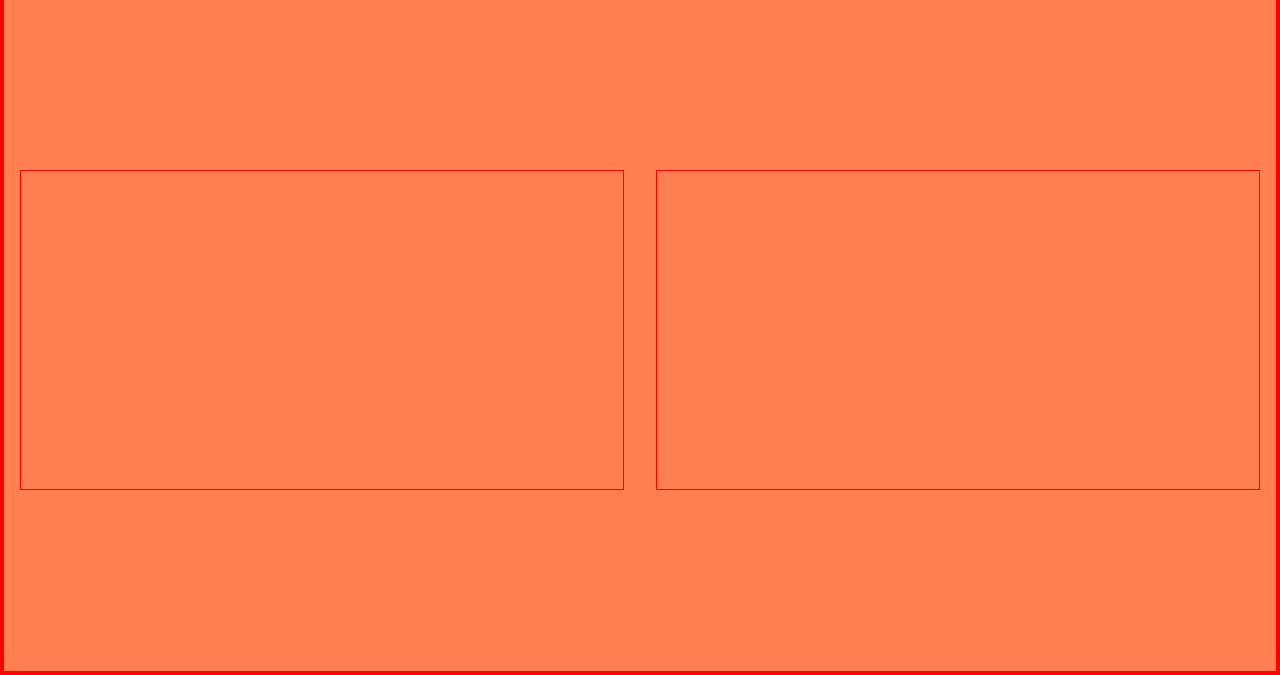
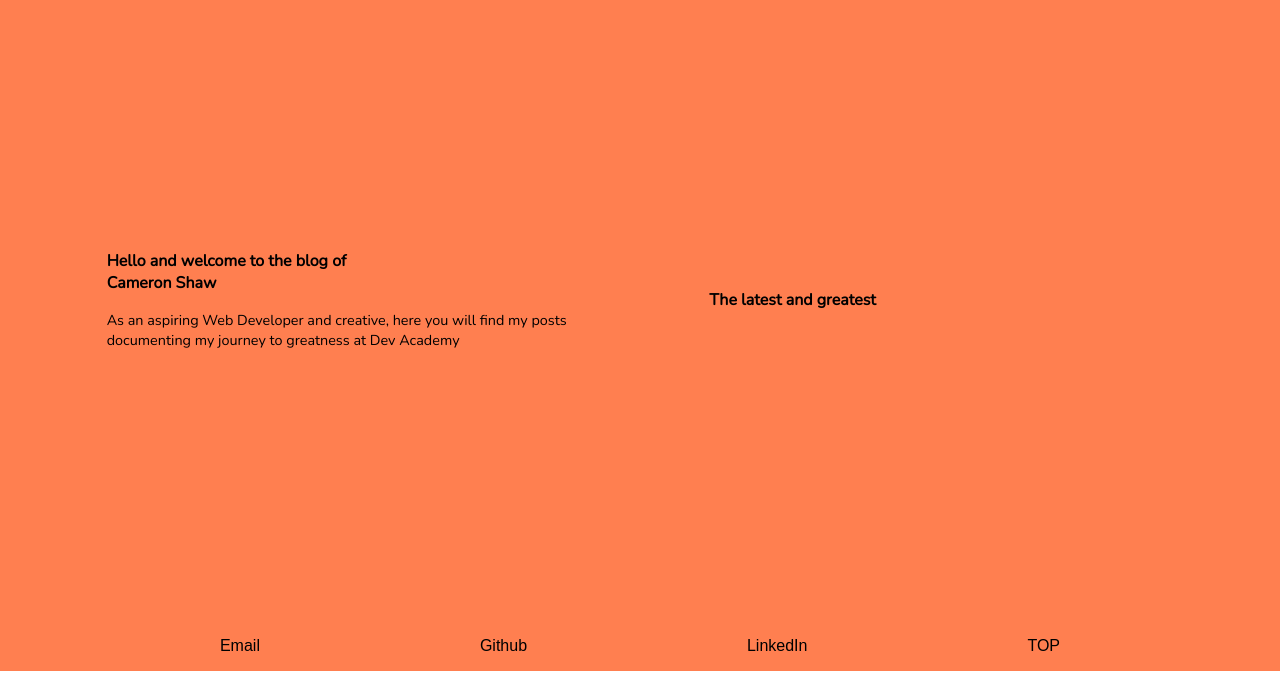
Before and after one commit to camshaw11/camshaw11.github.io, a plain HTML site: page index.html in a window 1280 px wide. Shown: the part 129-804 px from the top of the page. Drawn offline with nearby package versions, Linux system fonts and the light colour scheme; a web font is replaced by a local one.

Commit message:
testing layout for blog posts

```diff
--- a/index.html
+++ b/index.html
@@ -13,12 +13,21 @@
     </header>
     <main>
       <div class="about-me">
-
+        <h2 class="intro">Hello and welcome to the blog of <br>Cameron Shaw</h2>
+        <p class="more-info">As an aspiring Web Developer and creative, here you will find my posts documenting my journey to greatness at <a href="https://devacademy.co.nz/">Dev Academy</a></p>
       </div>
       <div class="blog-container">
-
+        <h2 class="intro">The latest and greatest</h2>
       </div>
     </main>
+    <footer>
+      <ul>
+        <li class="footer-title"><a href="mailto:cameronshaw95@gmail.com" target="_blank">Email</a></li>
+        <li class="footer-title"><a href="https://github.com/camshaw11" target="blank">Github</a></li>
+        <li class="footer-title"><a href="https://www.linkedin.com/in/cameron-shaw-085b2614b/" target="_blank">LinkedIn</a></li>
+        <li class="footer-title to-top"><a>TOP</a></li>
+      </ul>
+    </footer>
 </div>
 </body>
 </html>
--- a/styles/main.css
+++ b/styles/main.css
@@ -1,12 +1,14 @@
 @import url('https://fonts.googleapis.com/css2?family=Notable&display=swap');
+@import url('https://fonts.googleapis.com/css2?family=Nunito&display=swap');
 
 :root {
     --letter-spacing: 0.1em;
+    --title-font: 'Notable', sans-serif;
   }
 
 * {
     box-sizing: border-box;
-    border: 1px solid red;
+    /* border: 1px solid red; */
 }
 
 html, body {
@@ -28,7 +30,7 @@ body {
 }
 
 .title {
-    font-family: 'Notable', sans-serif;
+    font-family: var(--title-font);
     font-size: 6em;
     letter-spacing: var(--letter-spacing);
     margin: 0;
@@ -52,20 +54,75 @@ main {
 
 .about-me {
     width: 100%;
-    height: 40vh;
+    /* height: 40vh; */
     margin: 1em;
+    padding: 1em;
+}
+
+h2 {
+    font-size: 1em;
+}
+
+.intro {
+    margin-bottom: 1em;
+}
+
+.intro, .more-info {
+    font-family: 'Nunito', sans-serif;
+}
+
+.more-info {
+    font-size: 0.9em;
 }
 
 .blog-container {
-    width: 100%;
-    height: 40vh;
-    margin: 1em;
+    padding: 1em;
+    /* width: 100%; */
+    /* height: 40vh; */
+    /* margin: 1em; */
+    /* background-color: black; */
 }
+
+footer {
+	display: flex;
+	flex-direction: row;
+	align-items: center;
+	justify-content: center;
+	height: 50px;
+}
+
+footer ul {
+    font-family: var(--title-font);
+	width: 100%;
+	display: flex;
+	flex-direction: row;
+    justify-content: space-evenly;
+    list-style-type: none;
+    margin: 0;
+    padding: 0;
+}
+
+footer > ul > li > a {
+    text-decoration: none;
+    color: black;
+}
+
+a {
+    text-decoration: none;
+    color: black;
+}
+
 
 @media (min-width: 670px) {
     main {
         flex-flow: row nowrap;
-    };
+    }
+    .about-me, .blog-container {
+        width: 40%;
+    }
+    .blog-container {
+        /* background-color: black; */
+    }
 }
 
 @media (min-width: 1000px) {
```
